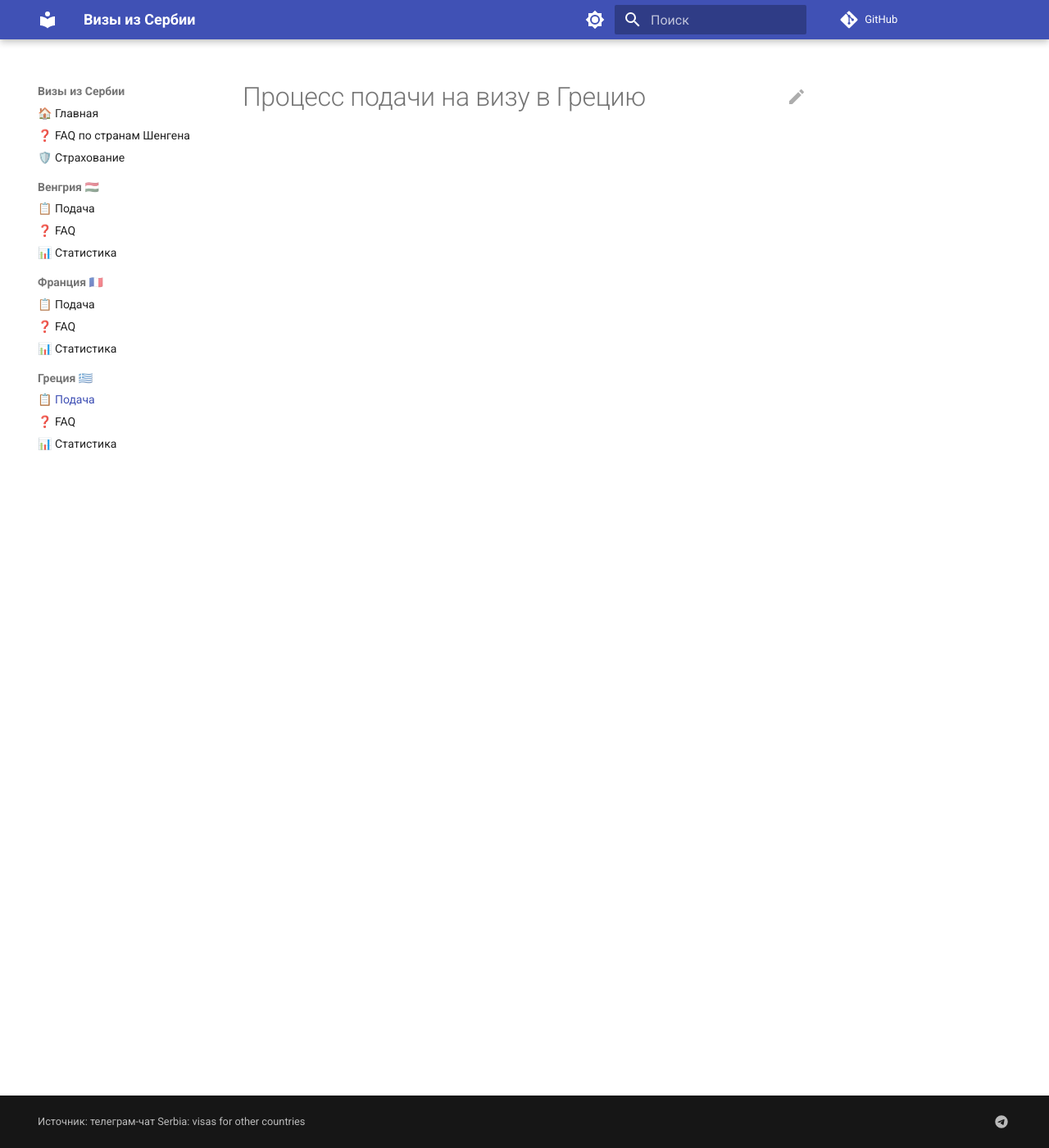
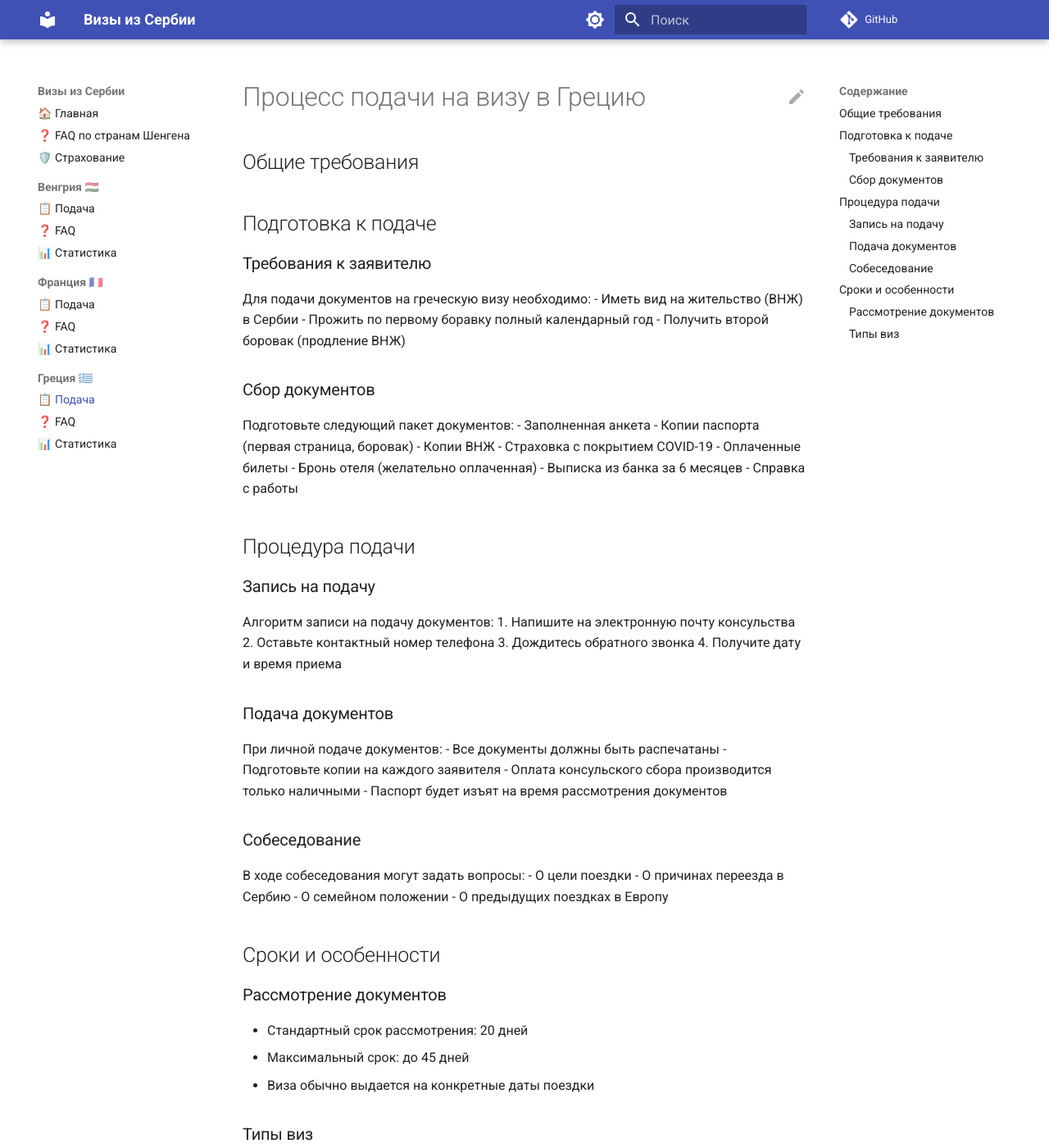
Before and after one commit to tgdigest/serbia-visas-for-other-countries, an MkDocs documentation site: the page built from docs/greece/requirements.md, in a window 1280 px wide and 1400 px high. Shown: the whole window at 82% size. Built offline with MkDocs 1.6.1 and Material for MkDocs 9.7.7, drawn with Linux system fonts in a browser that asks for light colours; comment, search, counter and statistics services are not loaded; some of the changed text lies outside the part shown.

```diff
--- a/docs/greece/requirements.md
+++ b/docs/greece/requirements.md
@@ -1 +1,62 @@
 # Процесс подачи на визу в Грецию
+## Общие требования
+
+## Подготовка к подаче
+
+### Требования к заявителю
+
+Для подачи документов на греческую визу необходимо:
+- Иметь вид на жительство (ВНЖ) в Сербии
+- Прожить по первому боравку полный календарный год
+- Получить второй боровак (продление ВНЖ)
+
+### Сбор документов
+
+Подготовьте следующий пакет документов:
+- Заполненная анкета
+- Копии паспорта (первая страница, боровак)
+- Копии ВНЖ
+- Страховка с покрытием COVID-19
+- Оплаченные билеты
+- Бронь отеля (желательно оплаченная)
+- Выписка из банка за 6 месяцев
+- Справка с работы
+
+## Процедура подачи
+
+### Запись на подачу
+
+Алгоритм записи на подачу документов:
+1. Напишите на электронную почту консульства
+2. Оставьте контактный номер телефона
+3. Дождитесь обратного звонка
+4. Получите дату и время приема
+
+### Подача документов
+
+При личной подаче документов:
+- Все документы должны быть распечатаны
+- Подготовьте копии на каждого заявителя
+- Оплата консульского сбора производится только наличными
+- Паспорт будет изъят на время рассмотрения документов
+
+### Собеседование
+
+В ходе собеседования могут задать вопросы:
+- О цели поездки
+- О причинах переезда в Сербию
+- О семейном положении
+- О предыдущих поездках в Европу
+
+## Сроки и особенности
+
+### Рассмотрение документов
+
+- Стандартный срок рассмотрения: 20 дней
+- Максимальный срок: до 45 дней
+- Виза обычно выдается на конкретные даты поездки
+
+### Типы виз
+
+- Однократный въезд (стандартный вариант)
+- Мультивиза (редко, при наличии веской причины)
```
Also changed, not shown: docs/greece/faq.md (+9 -0 lines), docs/greece/stats.md (+33 -0 lines), 6 other files.
